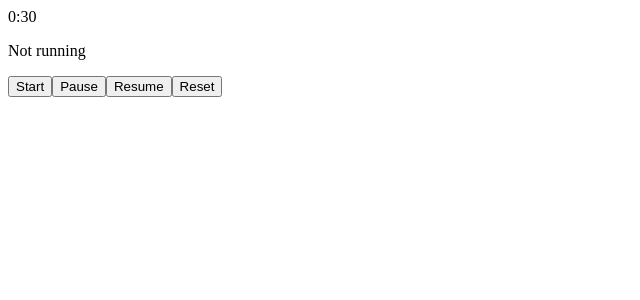
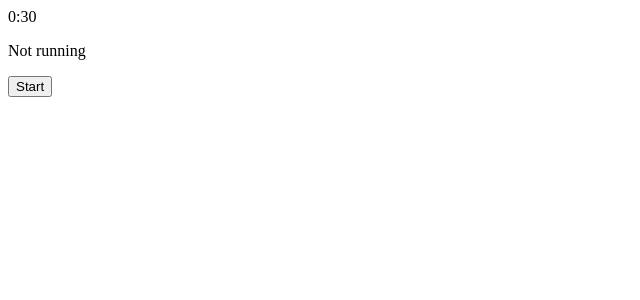
Before and after one commit to iamharshdabas/stopwatch, a React (Vite) app: page / in a window 1280 px wide. Shown: the top 300 px of the page, without its empty margins (0-640 px from the left). Built offline with nearby package versions, Linux system fonts and the light colour scheme.

Commit message:
ADD: hide button when stopwatch is running

```diff
--- a/src/Timer.jsx
+++ b/src/Timer.jsx
@@ -7,8 +7,7 @@ const Timer = (props) => {
   const time = new Date()
   const expiryTime = time.setSeconds(time.getSeconds() + props.duration)
 
-  const { seconds, minutes, isRunning, start, pause, resume, restart } =
-    useTimer({
+  const { seconds, minutes, isRunning, start, pause, restart } = useTimer({
     expiryTimestamp: expiryTime,
     autoStart: false,
     onExpire: () => alertSound.play(),
@@ -20,18 +19,23 @@ const Timer = (props) => {
         <span>{minutes}</span>:<span>{seconds}</span>
       </div>
       <p>{isRunning ? 'Running' : 'Not running'}</p>
-      <button onClick={start}>Start</button>
-      <button onClick={pause}>Pause</button>
-      <button onClick={resume}>Resume</button>
+      {isRunning ? '' : <button onClick={start}>Start</button>}
+      {isRunning ? <button onClick={pause}>Pause</button> : ''}
+      {isRunning ? (
         <button
           onClick={() => {
             const time = new Date()
-          const expiryTime = time.setSeconds(time.getSeconds() + props.duration)
+            const expiryTime = time.setSeconds(
+              time.getSeconds() + props.duration
+            )
             restart(expiryTime, false)
           }}
         >
           Reset
         </button>
+      ) : (
+        ''
+      )}
     </div>
   )
 }
```
Lines whose indentation alone changed are shown as unchanged.
